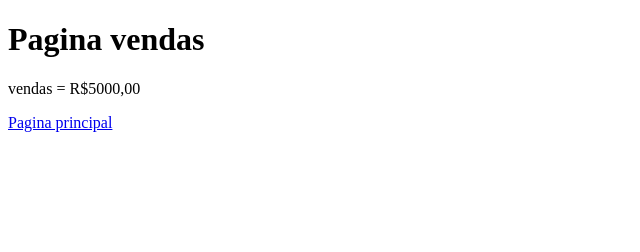
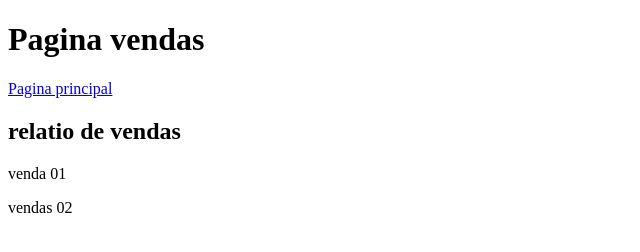
Before and after one commit to Nigor6803/aulaGitHub, a plain HTML site: page vendas.html in a window 1280 px wide. Shown: the whole page, without its empty margins (0-640 px from the left). Drawn offline with Linux system fonts and the light colour scheme.

Commit message:
testando outras coisas

```diff
--- a/vendas.html
+++ b/vendas.html
@@ -7,7 +7,9 @@
 </head>
 <body>
     <h1>Pagina vendas</h1>
-    <p>vendas = R$5000,00</p>
     <a href="index.html">Pagina principal</a>
+    <h2>relatio de vendas</h2>
+    <p>venda 01</p>
+    <p>vendas 02</p>
 </body>
 </html>
```
